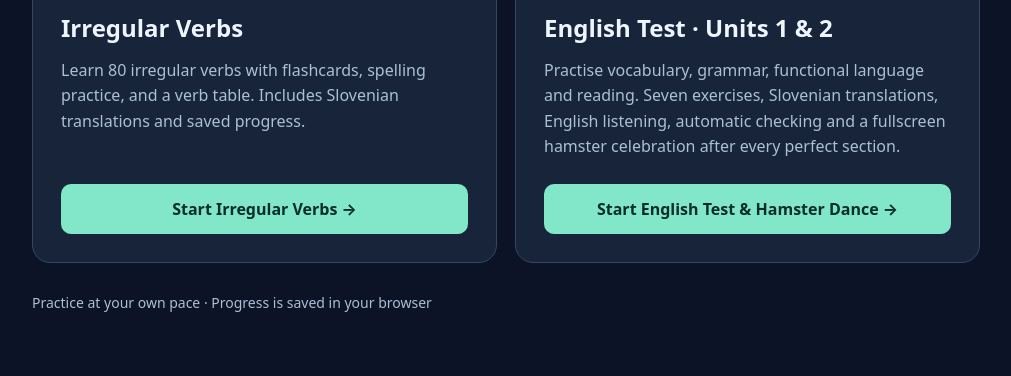
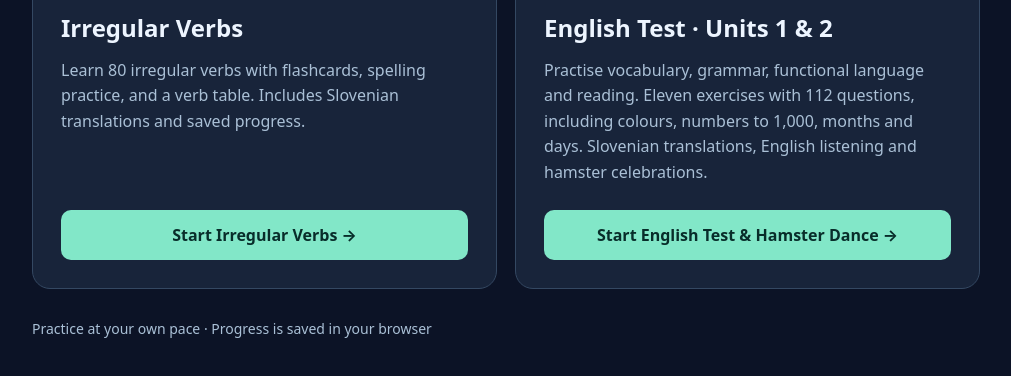
Before and after one commit to mfranino/sola, a plain HTML site: page index.html in a window 1280 px wide. Shown: the part 276-652 px from the top of the page, without its empty margins (134-1145 px from the left). Drawn offline with Linux system fonts and the light colour scheme.

Commit message:
Update English Lab homepage for 112 questions and expanded vocabulary

```diff
--- a/index.html
+++ b/index.html
@@ -5,5 +5,5 @@
 </style></head><body><main><header><h1>English Learning Lab</h1><p>Choose an activity to practise English. Both activities work on mobile and desktop.</p></header>
 <div class="grid">
 <section class="card"><div class="icon" aria-hidden="true">📚</div><h2>Irregular Verbs</h2><p>Learn 80 irregular verbs with flashcards, spelling practice, and a verb table. Includes Slovenian translations and saved progress.</p><a class="button" href="irregular-verbs-trainer.html">Start Irregular Verbs →</a></section>
-<section class="card"><div class="icon" aria-hidden="true">✏️</div><h2>English Test · Units 1 &amp; 2</h2><p>Practise vocabulary, grammar, functional language and reading. Seven exercises, Slovenian translations, English listening, automatic checking and a fullscreen hamster celebration after every perfect section.</p><a class="button" href="english-units-1-2.html">Start English Test &amp; Hamster Dance →</a></section>
+<section class="card"><div class="icon" aria-hidden="true">✏️</div><h2>English Test · Units 1 &amp; 2</h2><p>Practise vocabulary, grammar, functional language and reading. Eleven exercises with 112 questions, including colours, numbers to 1,000, months and days. Slovenian translations, English listening and hamster celebrations.</p><a class="button" href="english-units-1-2.html">Start English Test &amp; Hamster Dance →</a></section>
 </div><footer>Practice at your own pace · Progress is saved in your browser</footer></main></body></html>
```
